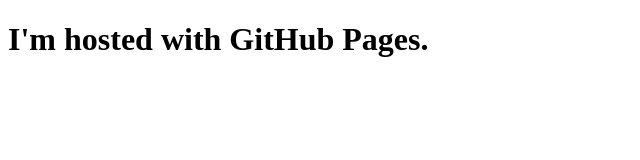
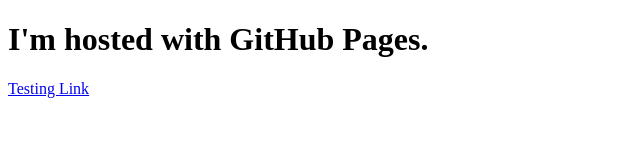
Before and after one commit to vamshi-ks/vamshi-ks.github.io, a plain HTML site: page index.html in a window 1280 px wide. Shown: the whole page, without its empty margins (0-640 px from the left). Drawn offline with Linux system fonts and the light colour scheme.

Commit message:
Update index.html

```diff
--- a/index.html
+++ b/index.html
@@ -2,5 +2,6 @@
 <html>
 <body>
 <h1>I'm hosted with GitHub Pages.</h1>
+  <a href="../MF_VAR_06022026.csv">Testing Link</a>
 </body>
 </html>
```
